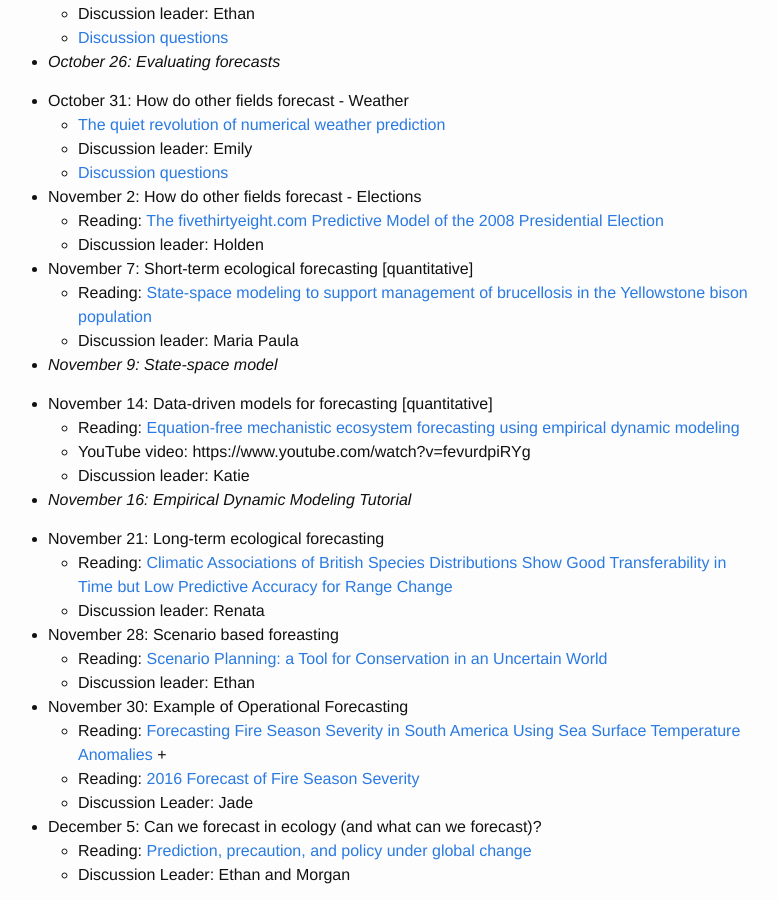
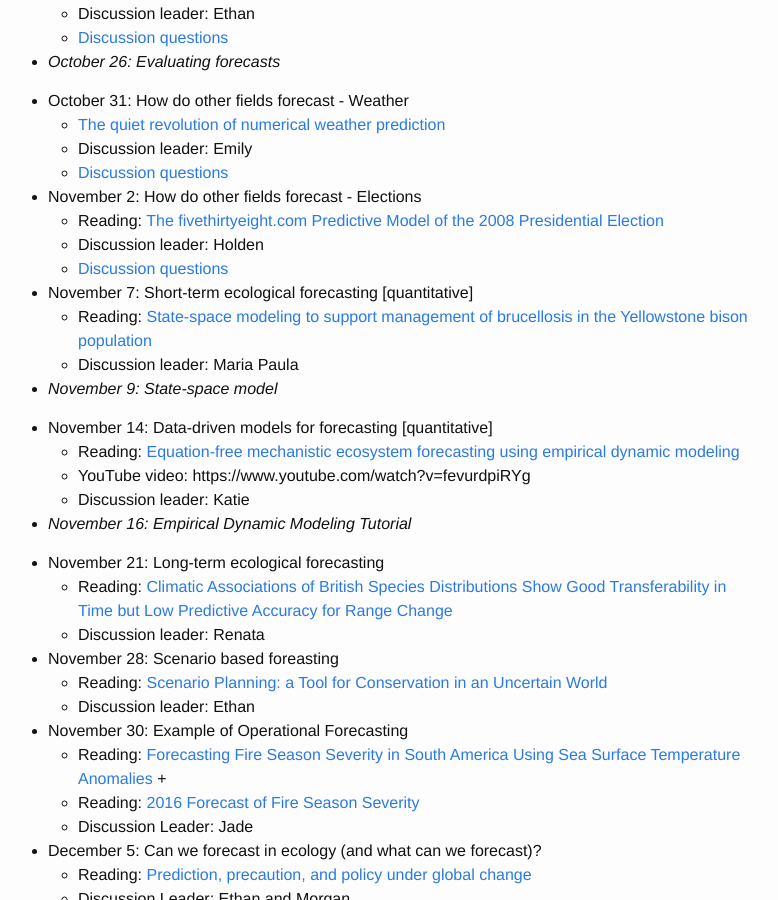
Before and after one commit to weecology/forecasting-dynamics-course, a Jekyll site: the page built from schedule.md, in a window 1280 px wide and 900 px high, scrolled down 1794 px. Shown: the whole window, without its empty margins (252-1030 px from the left). Built offline with Jekyll 4.4.1, drawn with Linux system fonts in a browser that asks for light colours.

Commit message:
Link to discussion questions on elections

```diff
--- a/schedule.md
+++ b/schedule.md
@@ -93,6 +93,7 @@ Activity days when laptops are required are noted in italics. Discussion leaders
     * Reading:
 [The fivethirtyeight.com Predictive Model of the 2008 Presidential Election](https://www.causeweb.org/cause/archive/stats/STATS_50.pdf)
     * Discussion leader: Holden
+    * [Discussion questions]({{ site.baseurl }}/discussion/elections)
 
 * November 7:     Short-term ecological forecasting [quantitative]
     * Reading: [State-space modeling to support management of brucellosis in the Yellowstone bison population](https://doi.org/10.1890/14-1413.1)
```
